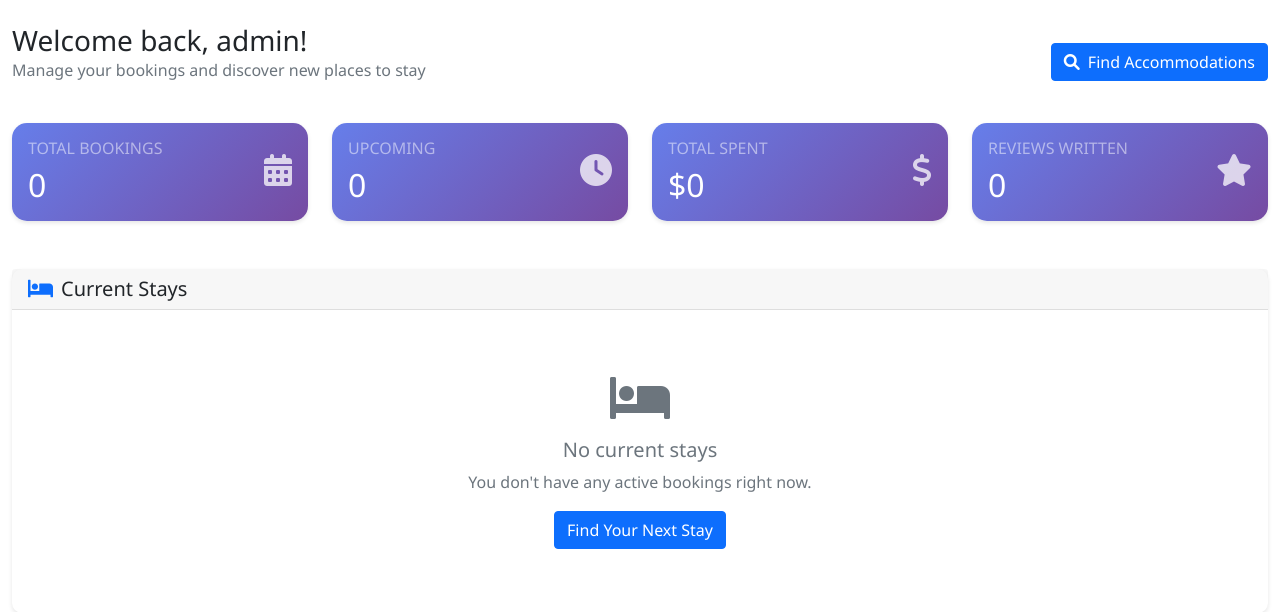
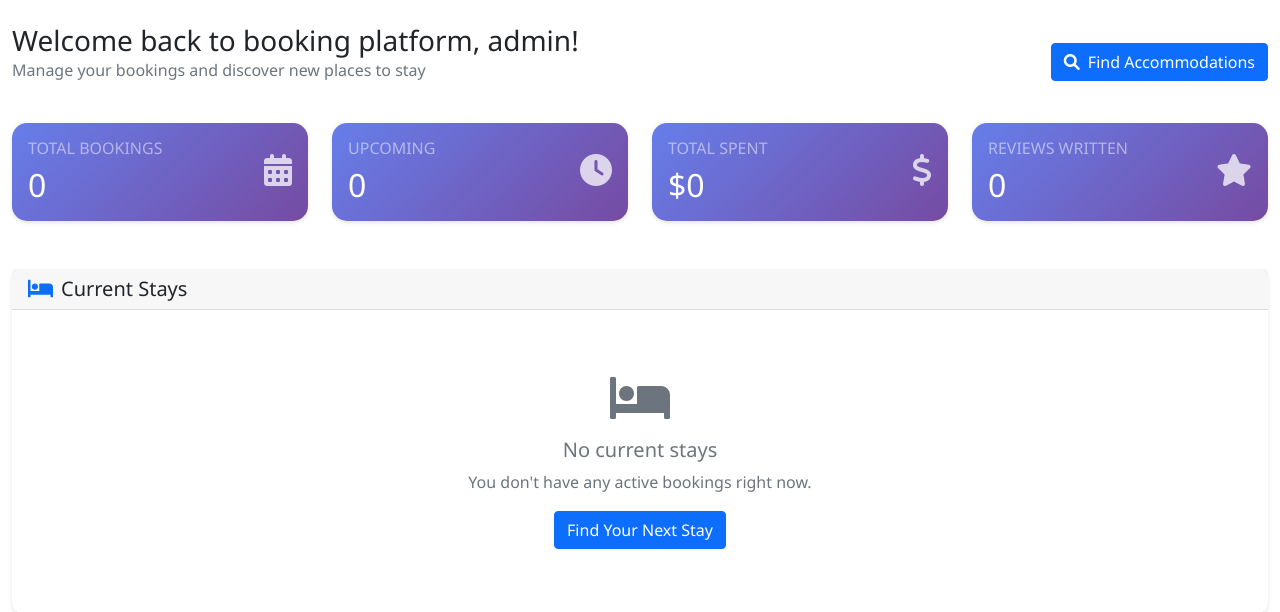
Before and after one commit to Chandrakiran7/Accomodation_System, a Django app: page /dashboard/guest/ in a window 1280 px wide. Shown: the part 58-670 px from the top of the page. Run offline with Django 4.2, Linux system fonts and the light colour scheme; a user stored in the database is signed in; data comes from the database, SQL or seed files in the repository.

Commit message:
Updated guest dashboard welcome message

```diff
--- a/templates/dashboard/guest_dashboard.html
+++ b/templates/dashboard/guest_dashboard.html
@@ -36,7 +36,7 @@
         <div class="col-12">
             <div class="d-flex justify-content-between align-items-center">
                 <div>
-                    <h1 class="h3 mb-0">Welcome back, {{ user.first_name }}!</h1>
+                    <h1 class="h3 mb-0">Welcome back to booking platform, {{ user.first_name }}!</h1>
                     <p class="text-muted">Manage your bookings and discover new places to stay</p>
                 </div>
                 <div>
```
